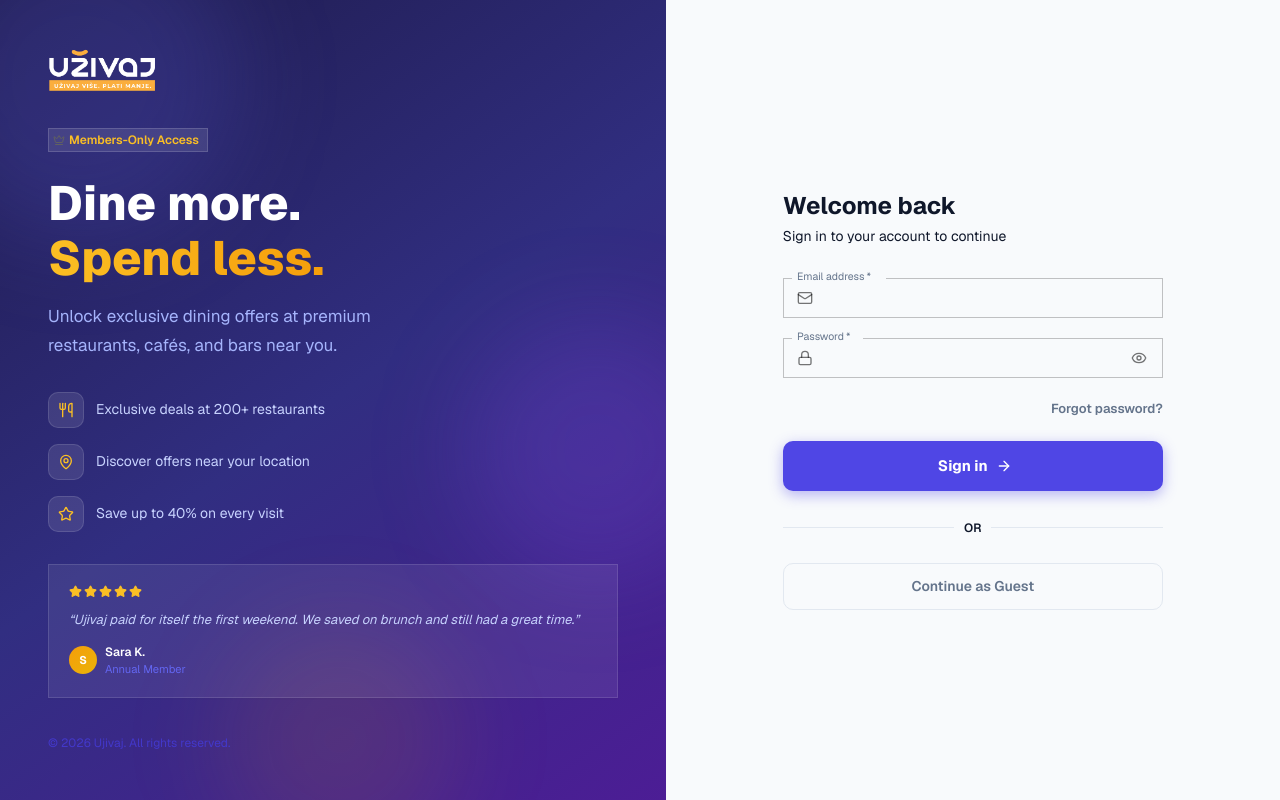
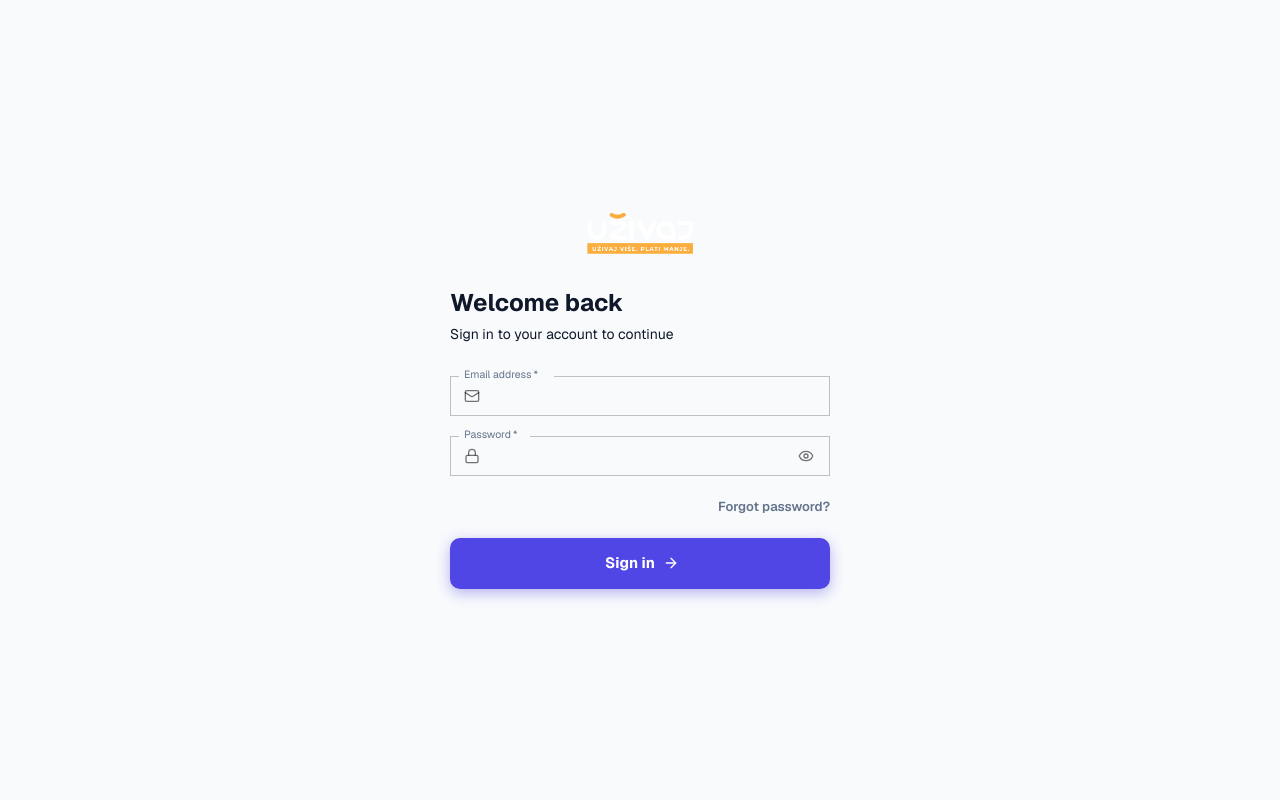
Before and after one commit to WAQASUMAR33/uvizajapp, a Next.js app: page /login in a window 1280 px wide. Built offline with nearby package versions, Linux system fonts and the light colour scheme; what @mui/material-nextjs would draw is missing.

Commit message:
style: clean up login page layout for administrative panel

```diff
--- a/src/app/(auth)/login/page.tsx
+++ b/src/app/(auth)/login/page.tsx
@@ -41,95 +41,15 @@ function LoginForm() {
   }
 
   return (
-    <Box sx={{ minHeight: "100vh", display: "flex" }}>
-      {/* ── Left branded panel ── */}
-      <Box sx={{
-        display: { xs: "none", lg: "flex" },
-        width: "52%",
-        flexDirection: "column",
-        justifyContent: "space-between",
-        p: 6,
-        background: "linear-gradient(145deg, #1e1b4b 0%, #312e81 50%, #4c1d95 100%)",
-        position: "relative",
-        overflow: "hidden",
-      }}>
-        {/* Decorative blobs */}
-        {[
-          { top: -80, left: -80, size: 320, color: "rgba(99,102,241,0.2)" },
-          { top: "40%", right: -60, size: 260, color: "rgba(139,92,246,0.18)" },
-          { bottom: -60, left: "33%", size: 240, color: "rgba(245,158,11,0.1)" },
-        ].map((blob, i) => (
-          <Box key={i} sx={{ position: "absolute", width: blob.size, height: blob.size, borderRadius: "50%", backgroundColor: blob.color, filter: "blur(48px)", top: blob.top, left: (blob as any).left, right: (blob as any).right, bottom: (blob as any).bottom }} />
-        ))}
-
+    <Box sx={{ minHeight: "100vh", display: "flex", alignItems: "center", justifyContent: "center", bgcolor: "background.default", p: 3 }}>
+      <Box sx={{ width: "100%", maxWidth: 380, display: "flex", flexDirection: "column", alignItems: "center" }}>
         {/* Logo */}
-        <Box sx={{ position: "relative" }}>
+        <Box sx={{ display: "flex", alignItems: "center", mb: 4 }}>
           {/* eslint-disable-next-line @next/next/no-img-element */}
           <img src="/uzivaj_logo.png" alt="Ujivaj" style={{ height: 44, width: "auto" }} />
         </Box>
 
-        {/* Hero copy */}
-        <Box sx={{ position: "relative" }}>
-          <Chip label="Members-Only Access" icon={<Crown size={12} />} size="small" sx={{ mb: 3, bgcolor: "rgba(255,255,255,0.1)", color: "#fbbf24", border: "1px solid rgba(255,255,255,0.15)", fontWeight: 600 }} />
-          <Typography variant="h3" sx={{ color: "#fff", fontWeight: 800, lineHeight: 1.15, mb: 2 }}>
-            Dine more.<br />
-            <Box component="span" sx={{ background: "linear-gradient(90deg, #fbbf24, #f59e0b)", WebkitBackgroundClip: "text", WebkitTextFillColor: "transparent" }}>
-              Spend less.
-            </Box>
-          </Typography>
-          <Typography sx={{ color: "#a5b4fc", fontSize: "1.0625rem", lineHeight: 1.7, maxWidth: 360, mb: 4 }}>
-            Unlock exclusive dining offers at premium restaurants, cafés, and bars near you.
-          </Typography>
-
-          <Box sx={{ display: "flex", flexDirection: "column", gap: 2, mb: 4 }}>
-            {[
-              { icon: Utensils, text: "Exclusive deals at 200+ restaurants" },
-              { icon: MapPin,   text: "Discover offers near your location" },
-              { icon: Star,     text: "Save up to 40% on every visit" },
-            ].map(({ icon: Icon, text }) => (
-              <Box key={text} sx={{ display: "flex", alignItems: "center", gap: 1.5 }}>
-                <Box sx={{ width: 36, height: 36, borderRadius: "10px", bgcolor: "rgba(255,255,255,0.1)", border: "1px solid rgba(255,255,255,0.12)", display: "flex", alignItems: "center", justifyContent: "center", flexShrink: 0 }}>
-                  <Icon size={16} color="#fbbf24" />
-                </Box>
-                <Typography sx={{ color: "#c7d2fe", fontSize: "0.875rem" }}>{text}</Typography>
-              </Box>
-            ))}
-          </Box>
-
-          {/* Testimonial */}
-          <Paper sx={{ p: 2.5, bgcolor: "rgba(255,255,255,0.07)", border: "1px solid rgba(255,255,255,0.12)", borderRadius: 3 }}>
-            <Box sx={{ display: "flex", gap: 0.25, mb: 1.5 }}>
-              {[...Array(5)].map((_, i) => <Star key={i} size={13} fill="#fbbf24" color="#fbbf24" />)}
-            </Box>
-            <Typography sx={{ color: "#c7d2fe", fontSize: "0.8125rem", fontStyle: "italic", lineHeight: 1.6 }}>
-              &ldquo;Ujivaj paid for itself the first weekend. We saved on brunch and still had a great time.&rdquo;
-            </Typography>
-            <Box sx={{ display: "flex", alignItems: "center", gap: 1, mt: 1.5 }}>
-              <Box sx={{ width: 28, height: 28, borderRadius: "50%", background: "linear-gradient(135deg, #f59e0b, #eab308)", display: "flex", alignItems: "center", justifyContent: "center" }}>
-                <Typography sx={{ color: "#fff", fontSize: "0.7rem", fontWeight: 700 }}>S</Typography>
-              </Box>
-              <Box>
-                <Typography sx={{ color: "#fff", fontSize: "0.75rem", fontWeight: 600 }}>Sara K.</Typography>
-                <Typography sx={{ color: "#6366f1", fontSize: "0.7rem" }}>Annual Member</Typography>
-              </Box>
-            </Box>
-          </Paper>
-        </Box>
-
-        <Typography sx={{ position: "relative", color: "#4338ca", fontSize: "0.75rem" }}>
-          © 2026 Ujivaj. All rights reserved.
-        </Typography>
-      </Box>
-
-      {/* ── Right form panel ── */}
-      <Box sx={{ flex: 1, display: "flex", flexDirection: "column", alignItems: "center", justifyContent: "center", p: { xs: 3, sm: 6 }, bgcolor: "background.default" }}>
-        {/* Mobile logo */}
-        <Box sx={{ display: { xs: "flex", lg: "none" }, alignItems: "center", mb: 4 }}>
-          {/* eslint-disable-next-line @next/next/no-img-element */}
-          <img src="/uzivaj_logo.png" alt="Ujivaj" style={{ height: 40, width: "auto" }} />
-        </Box>
-
-        <Box sx={{ width: "100%", maxWidth: 380 }}>
+        <Box sx={{ width: "100%" }}>
           <Box sx={{ mb: 4 }}>
             <Typography variant="h5" sx={{ fontWeight: 700 }}>Welcome back</Typography>
             <Typography variant="body2" color="text.secondary" sx={{ mt: 0.5 }}>Sign in to your account to continue</Typography>
@@ -185,20 +105,6 @@ function LoginForm() {
               Sign in
             </MuiButton>
           </Box>
-
-          <Divider sx={{ my: 3 }}>
-            <Typography variant="caption" color="text.secondary" sx={{ fontWeight: 600 }}>OR</Typography>
-          </Divider>
-
-          <MuiButton
-            component={Link}
-            href="/admin"
-            variant="outlined"
-            fullWidth
-            sx={{ borderRadius: "10px", py: 1.25, color: "text.secondary", borderColor: "divider", "&:hover": { borderColor: "text.secondary" } }}
-          >
-            Continue as Guest
-          </MuiButton>
         </Box>
       </Box>
     </Box>
@@ -207,7 +113,7 @@ function LoginForm() {
 
 export default function LoginPage() {
   return (
-    <Suspense fallback={<Box sx={{ minHeight: "100vh", display: "flex" }}><Box sx={{ display: { xs: "none", lg: "block" }, width: "52%", background: "linear-gradient(145deg, #1e1b4b, #4c1d95)" }} /><Box sx={{ flex: 1, bgcolor: "background.default" }} /></Box>}>
+    <Suspense fallback={<Box sx={{ minHeight: "100vh", bgcolor: "background.default" }} />}>
       <LoginForm />
     </Suspense>
   );
```
